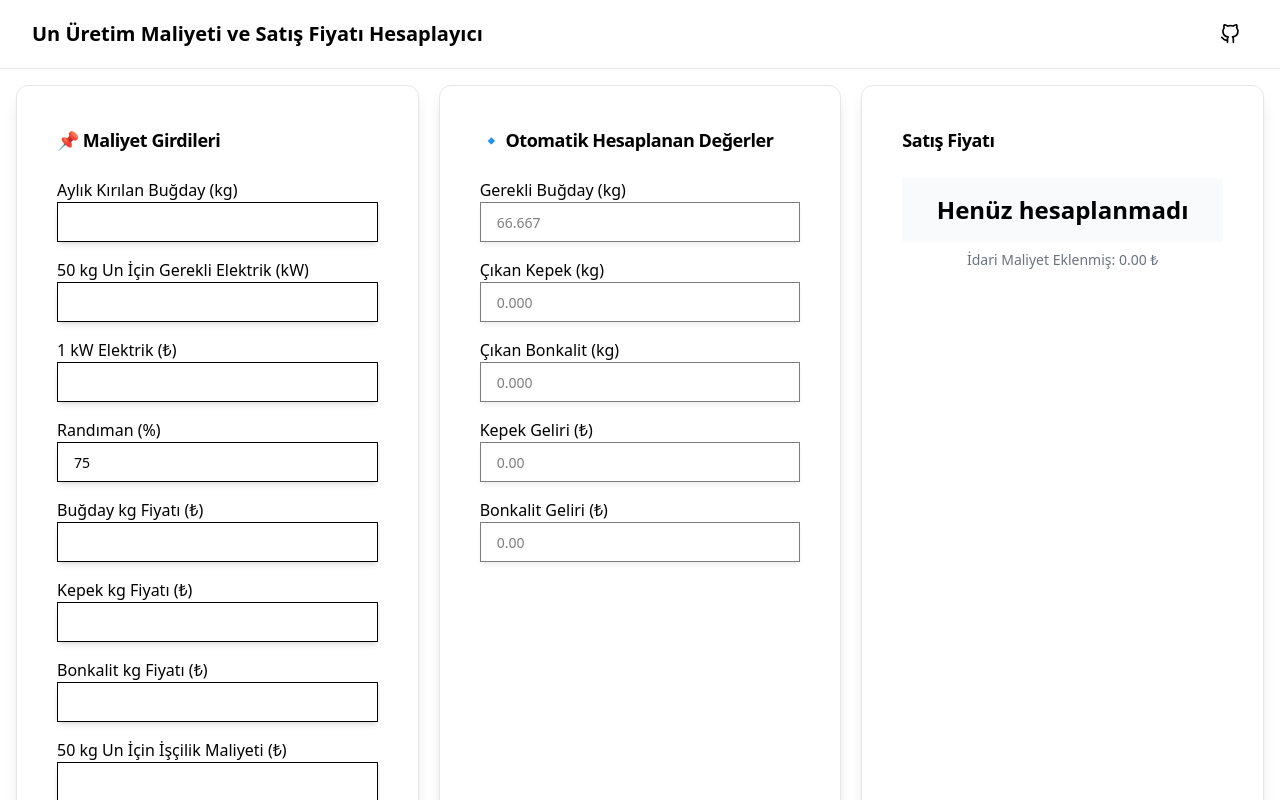
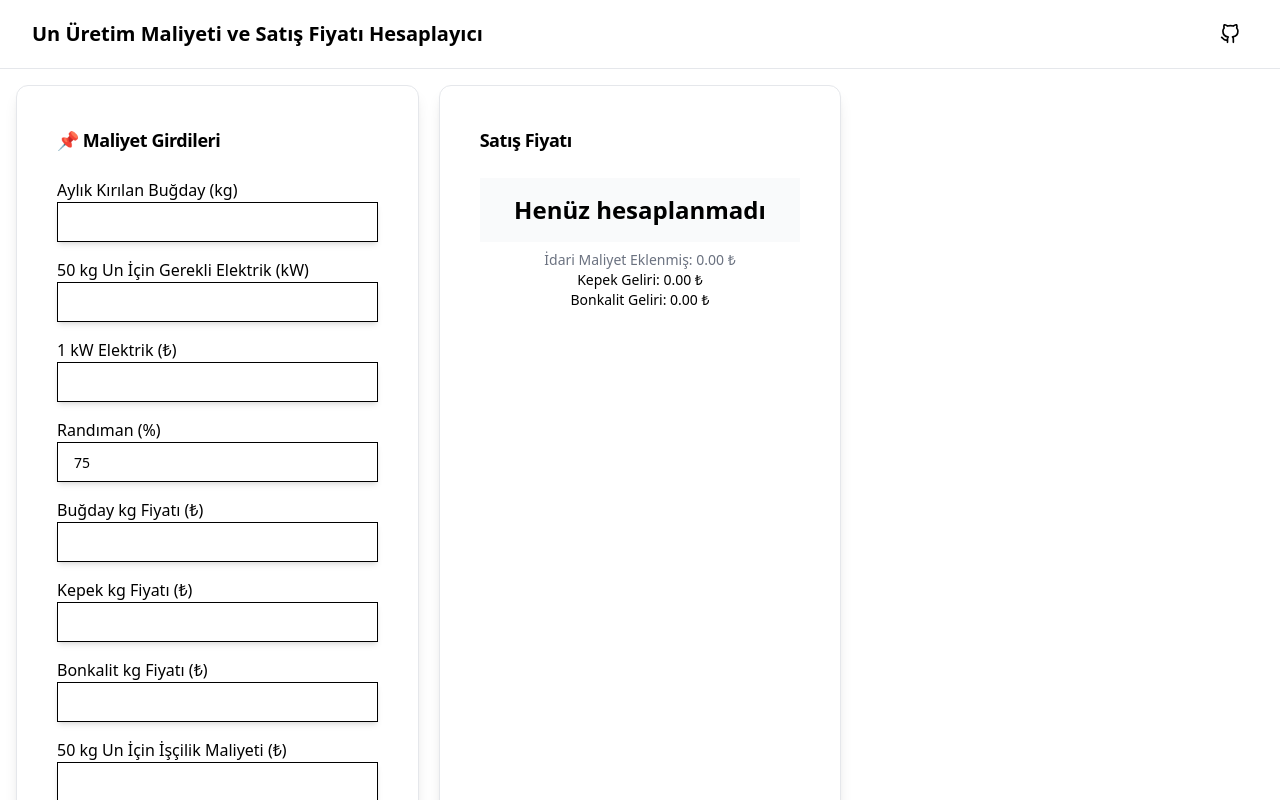
Before and after one commit to bilgehangormez/cost-and-selling-price-calculator, a Next.js app: page / in a window 1280 px wide. Shown: the top 800 px of the page. Built offline with nearby package versions, Linux system fonts and the light colour scheme.

Commit message:
Update PriceCalculator.tsx

```diff
--- a/src/components/PriceCalculator.tsx
+++ b/src/components/PriceCalculator.tsx
@@ -123,22 +123,6 @@ export function PriceCalculator() {
                 </CardContent>
             </Card>
 
-            {/* 📌 Orta Kısım: Otomatik Hesaplanan Değerler */}
-            <Card className="shadow-lg rounded-xl border p-4">
-                <CardHeader>
-                    <CardTitle className="text-lg">🔹 Otomatik Hesaplanan Değerler</CardTitle>
-                </CardHeader>
-                <CardContent>
-                    <div className="flex flex-col gap-4">
-                        <div><Label>Gerekli Buğday (kg)</Label><Input type="text" value={wheatRequired.toFixed(3)} disabled /></div>
-                        <div><Label>Çıkan Kepek (kg)</Label><Input type="text" value={branKg.toFixed(3)} disabled /></div>
-                        <div><Label>Çıkan Bonkalit (kg)</Label><Input type="text" value={bonkalitKg.toFixed(3)} disabled /></div>
-                        <div><Label>Kepek Geliri (₺)</Label><Input type="text" value={branRevenue.toFixed(2)} disabled /></div>
-                        <div><Label>Bonkalit Geliri (₺)</Label><Input type="text" value={bonkalitRevenue.toFixed(2)} disabled /></div>
-                    </div>
-                </CardContent>
-            </Card>
-
             {/* 📌 Sağ Kısım: Hesaplanan Satış Fiyatı */}
             <Card className="shadow-lg rounded-xl border p-4">
                 <CardHeader>
@@ -149,6 +133,8 @@ export function PriceCalculator() {
                         {finalPrice !== null ? `${finalPrice.toFixed(2)} ₺` : "Henüz hesaplanmadı"}
                     </div>
                     <p className="mt-2 text-center text-sm text-gray-500">İdari Maliyet Eklenmiş: {administrativeCost.toFixed(2)} ₺</p>
+                    <p className="text-center text-sm">Kepek Geliri: {branRevenue.toFixed(2)} ₺</p>
+                    <p className="text-center text-sm">Bonkalit Geliri: {bonkalitRevenue.toFixed(2)} ₺</p>
                 </CardContent>
             </Card>
         </div>
```
